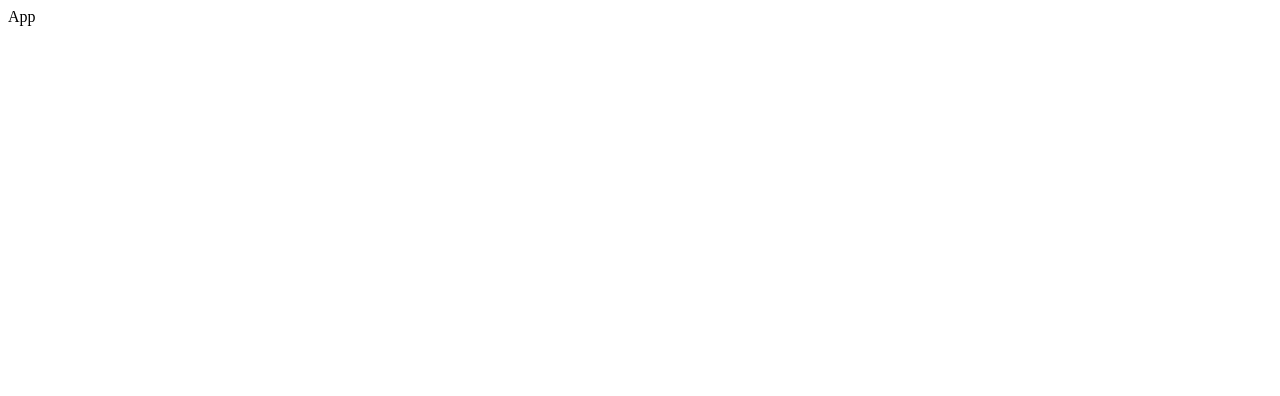
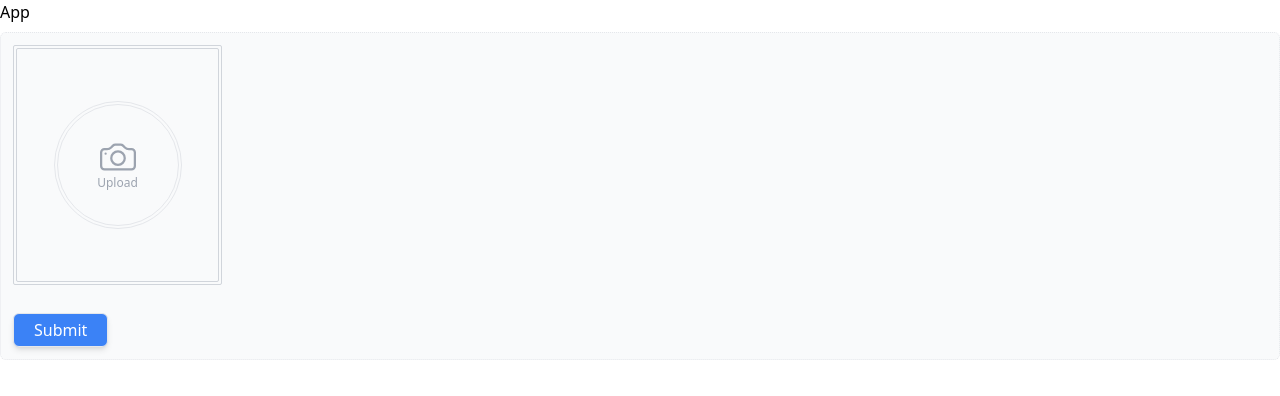
Before and after one commit to shannyushan/cloud-assign, a React (Create React App) app: page / in a window 1280 px wide. Shown: the top 396 px of the page. Built offline with nearby package versions, Linux system fonts and the light colour scheme.

Commit message:
componnet defines

```diff
--- a/src/App.js
+++ b/src/App.js
@@ -1,9 +1,59 @@
-import React from 'react'
+import { Form, Formik } from "formik";
+import React from "react";
+import Image from "./Component/UploadImage/Image";
 
 const App = () => {
+  const initialValues = {
+    profile: "",
+    firstName: "",
+    middleName: "",
+    lastName: "",
+  };
+
+  const onSubmit = (values, onSubmitProps) => {
+    console.log("formik login value", values);
+
+    setTimeout(() => {
+      onSubmitProps.resetForm({ values: "" });
+      onSubmitProps.setSubmitting(false);
+    }, 1000);
+  };
+
   return (
-    <div>App</div>
-  )
-}
+    <div>
+      App
+      <div className="border border-dotted mt-2 mb-2 rounded-md p-3 bg-gray-50">
+        <Formik
+          initialValues={initialValues}
+          onSubmit={onSubmit}
+          validateOnMount
+        >
+          {(formik) => (
+            <Form>
+              <div className="grid grid-cols-12">
+                <div className="col-span-2">
+                  <Image
+                    onChange={(e) =>
+                      formik.setFieldValue("profile", e.target.files[0])
+                    }
+                    file={formik.values.profile}
+                  />
+                </div>
+              </div>
 
-export default App
+              <button
+                type="submit"
+                className={`border px-5 py-1 mt-7 rounded-md hover:bg-blue-400 shadow-md bg-blue-500 text-white
+                }`}
+              >
+                Submit
+              </button>
+            </Form>
+          )}
+        </Formik>
+      </div>
+    </div>
+  );
+};
+
+export default App;
--- /dev/null
+++ b/src/Component/Formik/Error.js
@@ -0,0 +1,7 @@
+import React from "react";
+
+const TextError = (props) => {
+  return <div className="text-red-500">{props.children}</div>;
+};
+
+export default TextError;
--- /dev/null
+++ b/src/Component/Formik/FormikControl.js
@@ -0,0 +1,17 @@
+import React from "react";
+import InputField from "../InputField";
+import SelectField from "../SelectField/SelectField";
+
+const FormikControl = (props) => {
+  const { control, ...rest } = props;
+  switch (control) {
+    case "input":
+      return <InputField {...rest} />;
+    case "select":
+      return <SelectField {...rest} />;
+    default:
+      return null;
+  }
+};
+
+export default FormikControl;
--- /dev/null
+++ b/src/Component/ImagePreview/index.js
@@ -0,0 +1,18 @@
+import React, { useState } from "react";
+
+const ImagePreview = ({ file, className }) => {
+  const [preview, setPreview] = useState(null);
+
+  const reader = new FileReader();
+  reader.readAsDataURL(file);
+  reader.onload = () => {
+    setPreview(reader.result);
+  };
+  return (
+    <div className={className}>
+      <img src={preview} alt="preview" className="w-full h-full object-cover" />
+    </div>
+  );
+};
+
+export default ImagePreview;
--- /dev/null
+++ b/src/Component/SelectField/SelectField.js
@@ -0,0 +1,35 @@
+import { ErrorMessage, Field } from "formik";
+import React from "react";
+import TextError from "../Formik/Error";
+
+const SelectField = ({ label, name, options, setprovinceid, ...rest }) => {
+  return (
+    <div className="text-sm">
+      <label htmlFor={name} className="pb-1 flex items-center justify-between">
+        {label} <ErrorMessage name={name} component={TextError} />
+      </label>
+
+      <Field
+        as="select"
+        id={name}
+        name={name}
+        {...rest}
+        className="border border-gray-300 w-full p-2.5 rounded-md outline-gray-300"
+      >
+        {options?.map((option) => {
+          return (
+            <option
+              key={option._id}
+              value={option.name}
+              onChange={() => setprovinceid(option._id)}
+            >
+              {option.name}
+            </option>
+          );
+        })}
+      </Field>
+    </div>
+  );
+};
+
+export default SelectField;
--- /dev/null
+++ b/src/Component/UploadImage/Image.js
@@ -0,0 +1,27 @@
+import React from "react";
+import { BsCamera } from "react-icons/bs";
+import ImagePreview from "../ImagePreview";
+
+const Image = ({ onChange, file }) => {
+  return (
+    <label className="cursor-pointer">
+      <div className="border h-60 w-full p-0.5 border-gray-300 rounded-sm">
+        <div className="border w-full h-full flex justify-center items-center border-gray-300 rounded-sm ">
+          {!file && (
+            <div className="rounded-full border h-32 w-32 flex justify-between items-center p-0.5 ">
+              <div className="rounded-full border flex flex-col justify-center items-center h-full w-full">
+                <BsCamera className="text-4xl text-gray-400 " />
+
+                <h1 className="text-xs text-gray-400">Upload</h1>
+              </div>
+            </div>
+          )}
+          <input type="file" className="hidden h-60" onChange={onChange} />
+          {file && <ImagePreview file={file} className="w-full h-full" />}
+        </div>
+      </div>
+    </label>
+  );
+};
+
+export default Image;
--- /dev/null
+++ b/src/Shared/ProtectedRoute.js
@@ -0,0 +1,7 @@
+import React from "react";
+
+const ProtectedRoute = () => {
+  return <div>ProtectedRoute</div>;
+};
+
+export default ProtectedRoute;
--- a/src/index.css
+++ b/src/index.css
@@ -0,0 +1,3 @@
+@tailwind base;
+@tailwind components;
+@tailwind utilities;
--- /dev/null
+++ b/tailwind.config.js
@@ -0,0 +1,8 @@
+/** @type {import('tailwindcss').Config} */
+module.exports = {
+  content: ["./src/**/*.{html,js}"],
+  theme: {
+    extend: {},
+  },
+  plugins: [],
+};
```
Also changed, not shown: package.json (+7 -1 lines), 1 other file (tests, documents, lock files or other folders).
